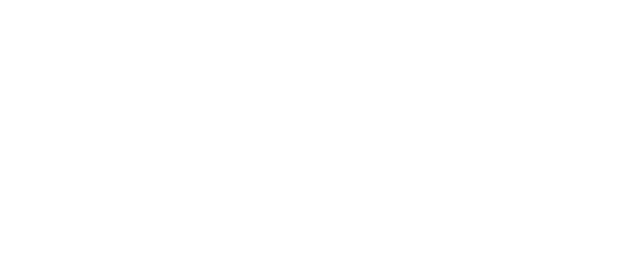
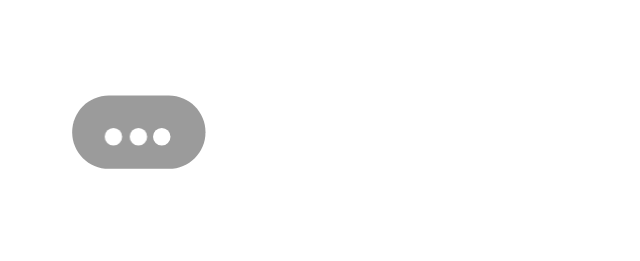
Before and after one commit to 1mzino/loading-state-html, a plain HTML site: page index.html in a window 1280 px wide. Shown: the whole page, without its empty margins (0-640 px from the left). Drawn offline with Linux system fonts and the light colour scheme.

Commit message:
loading state

```diff
--- a/index.html
+++ b/index.html
@@ -6,5 +6,76 @@
     <meta name="viewport" content="width=device-width, initial-scale=1.0" />
     <title>Document</title>
   </head>
-  <body></body>
+  <body>
+    <svg
+      class="svg"
+      version="1.1"
+      id="Layer_1"
+      xmlns="http://www.w3.org/2000/svg"
+      xmlns:xlink="http://www.w3.org/1999/xlink"
+      x="0px"
+      y="0px"
+      viewBox="0 0 300 300"
+      style="enable-background: new 0 0 300 300"
+      xml:space="preserve"
+    >
+      <style type="text/css">
+        .st0 {
+          fill: #9b9b9b;
+        }
+        .st1 {
+          fill: #ffffff;
+        }
+      </style>
+      <path d="M60.93,37.24" />
+      <path
+        class="st0"
+        d="M193,193h-72c-24.3,0-44-19.7-44-44v0c0-24.3,19.7-44,44-44h72c24.3,0,44,19.7,44,44v0
+	C237,173.3,217.3,193,193,193z"
+      />
+      <circle id="circle1" class="st1" cx="126.5" cy="154.5" r="10.5" />
+      <circle id="circle2" class="st1" cx="156.5" cy="154.5" r="10.5" />
+      <circle id="circle3" class="st1" cx="184.5" cy="154.5" r="10.5" />
+    </svg>
+  </body>
 </html>
+
+<style>
+  body {
+    width: 100vw;
+    height: 100vh;
+    overflow: hidden;
+  }
+
+  .svg {
+    height: 250px;
+    width: 250px;
+  }
+
+  #circle1 {
+    animation: 1s ease-in-out infinite bounce;
+  }
+
+  #circle2 {
+    animation: 1s ease-in-out infinite bounce;
+    animation-delay: 0.2s;
+  }
+
+  #circle3 {
+    animation: 1s ease-in-out infinite bounce;
+    animation-delay: 0.4s;
+  }
+
+  @keyframes bounce {
+    0% {
+      transform: translateY(0);
+    }
+    25% {
+      transform: translateY(-5%);
+    }
+
+    50% {
+      transform: translateY(0%);
+    }
+  }
+</style>
```
